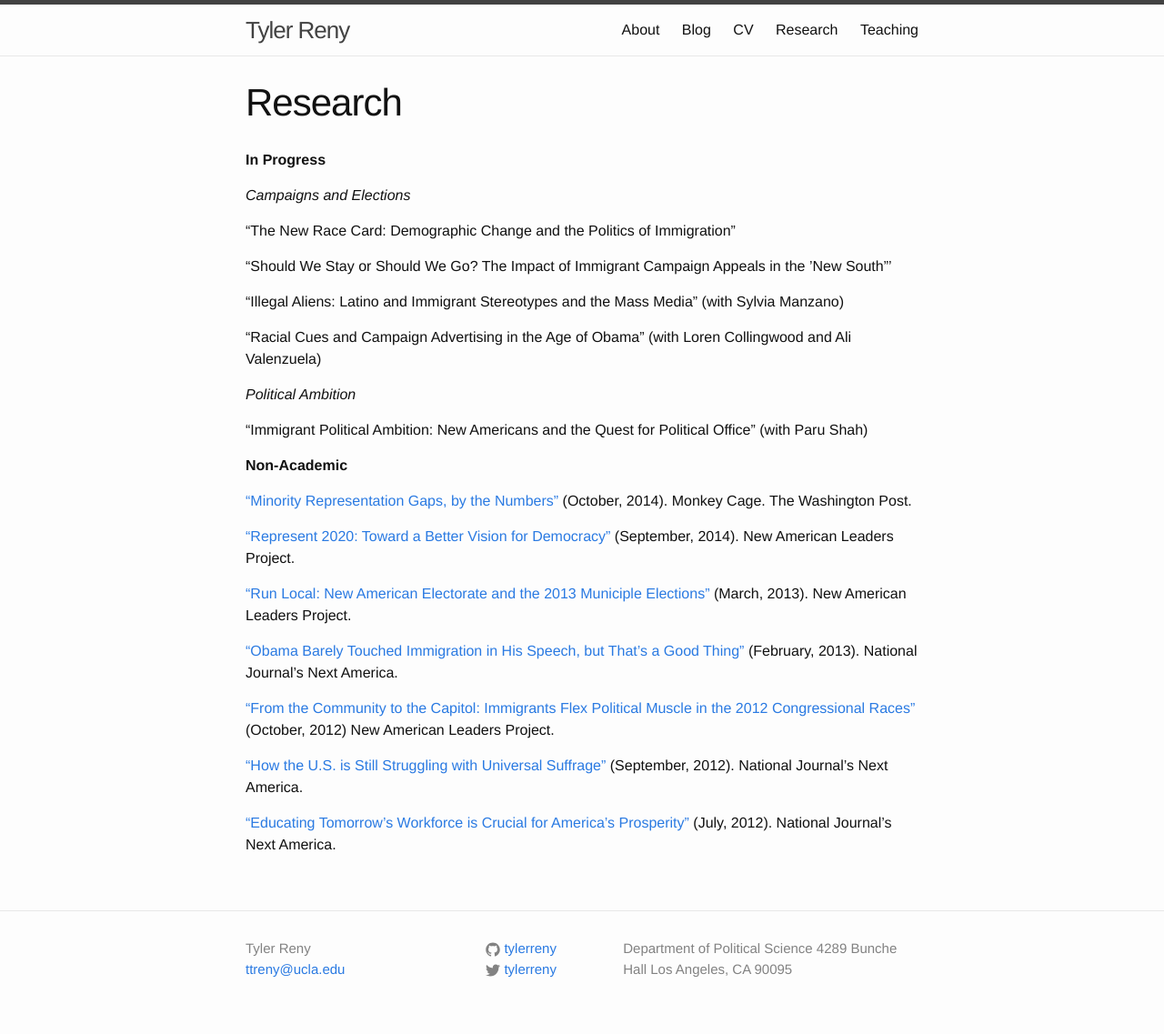
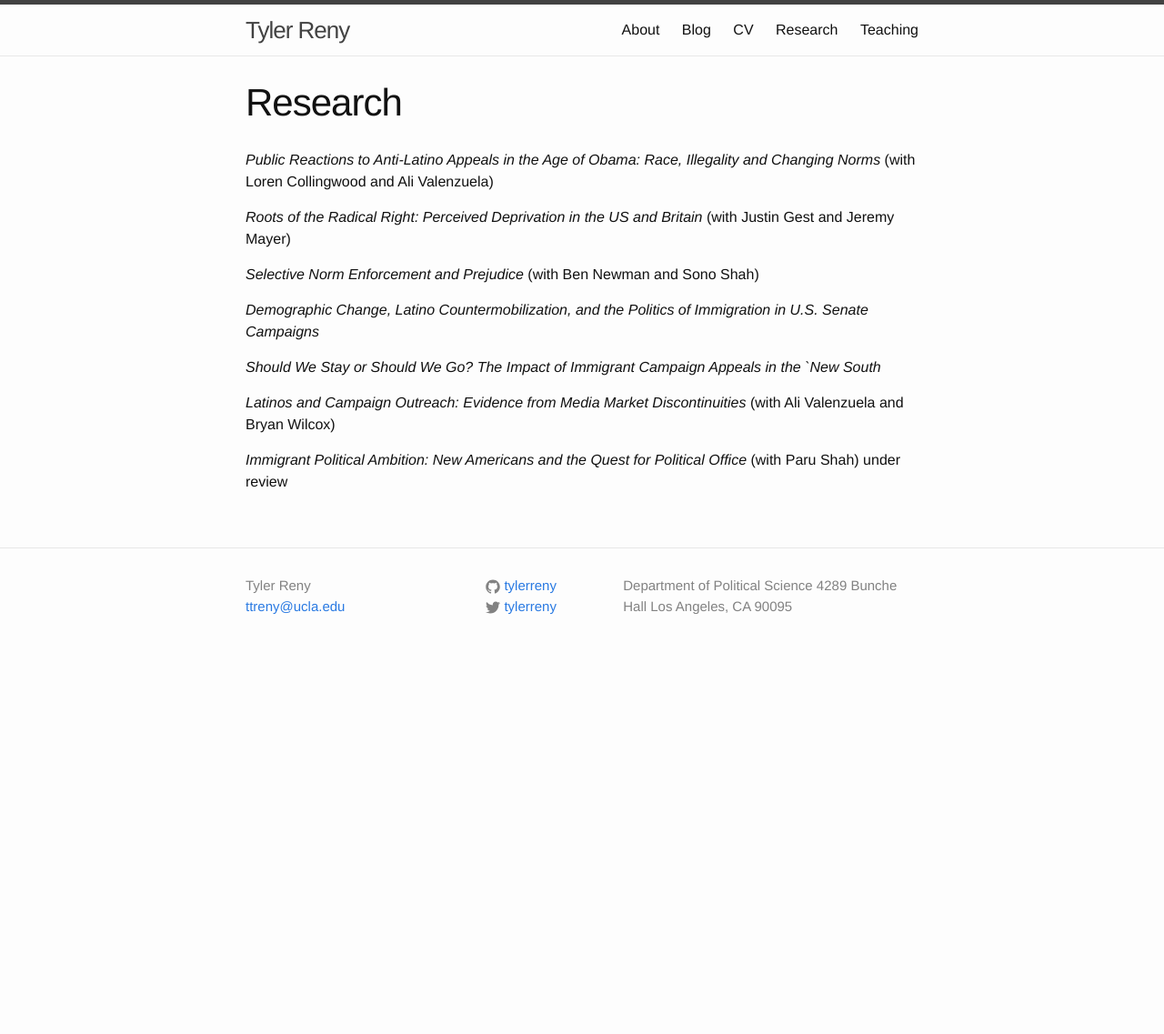
Before and after one commit to tylerreny/tylerreny.github.io, a Jekyll site: the page built from research.md, in a window 1280 px wide. Shown: the whole page at 91% size. Built offline with Jekyll 4.4.1, drawn with Linux system fonts in a browser that asks for light colours; after the commit the page ends 900 px from its top, so only the background shows below that.

Commit message:
updated cv

```diff
--- a/research.md
+++ b/research.md
@@ -4,35 +4,16 @@ title: Research
 permalink: /research/
 ---
 
-**In Progress**
+*Public Reactions to Anti-Latino Appeals in the Age of Obama: Race, Illegality and Changing Norms* (with Loren Collingwood and Ali Valenzuela)
 
-*Campaigns and Elections*
+*Roots of the Radical Right: Perceived Deprivation in the US and Britain* (with Justin Gest and Jeremy Mayer)
 
-“The New Race Card: Demographic Change and the Politics of Immigration”
+*Selective Norm Enforcement and Prejudice* (with Ben Newman and Sono Shah)
 
-“Should We Stay or Should We Go? The Impact of Immigrant Campaign Appeals in the ’New South”’
+*Demographic Change, Latino Countermobilization, and the Politics of Immigration in U.S. Senate Campaigns*
 
-"Illegal Aliens: Latino and Immigrant Stereotypes and the Mass Media" (with Sylvia Manzano)
+*Should We Stay or Should We Go? The Impact of Immigrant Campaign Appeals in the `New South*
 
-“Racial Cues and Campaign Advertising in the Age of Obama” (with Loren Collingwood and Ali Valenzuela)
+*Latinos and Campaign Outreach: Evidence from Media Market Discontinuities* (with Ali Valenzuela and Bryan Wilcox)
 
-*Political Ambition*
-
-“Immigrant Political Ambition: New Americans and the Quest for Political Office” (with Paru Shah)
-
-
-**Non-Academic**
-
-[“Minority Representation Gaps, by the Numbers”](http://wapo.st/ZGQntG) (October, 2014). Monkey Cage. The Washington Post.
-
-[“Represent 2020: Toward a Better Vision for Democracy”](http://bit.ly/1tLsVcV) (September, 2014). New American Leaders Project.
-
-[“Run Local: New American Electorate and the 2013 Municiple Elections”](http://bit.ly/WKwtGR) (March, 2013). New American Leaders Project.
-
-[“Obama Barely Touched Immigration in His Speech, but That’s a Good Thing”](http://bit.ly/12R7lVG) (February, 2013). National Journal’s Next America.
-
-[“From the Community to the Capitol: Immigrants Flex Political Muscle in the 2012 Congressional Races”](http://bit.ly/RLVzVF) (October, 2012) New American Leaders Project.
-
-[“How the U.S. is Still Struggling with Universal Suffrage”](http://bit.ly/UDAUpD) (September, 2012). National Journal’s Next America.
-
-[“Educating Tomorrow’s Workforce is Crucial for America’s Prosperity”](http://bit.ly/NCHoyf) (July, 2012). National Journal’s Next America.
+*Immigrant Political Ambition:  New Americans and the Quest for Political Office* (with Paru Shah) under review
```
Also changed, not shown: 2 other files.
